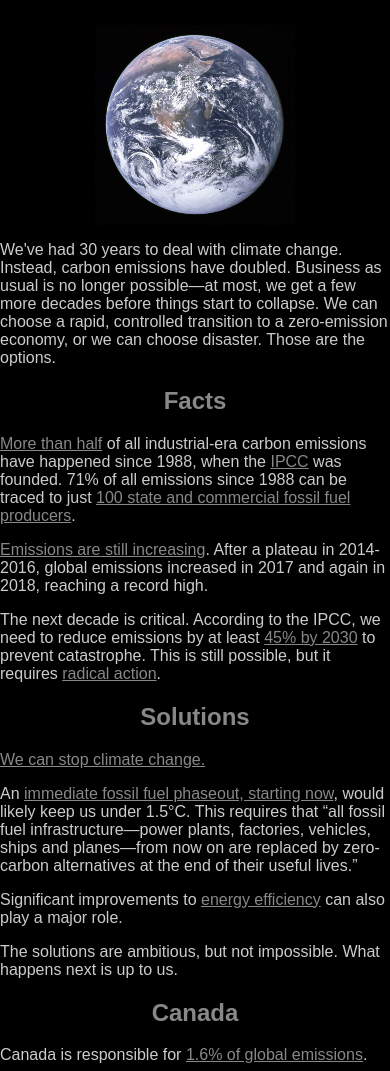
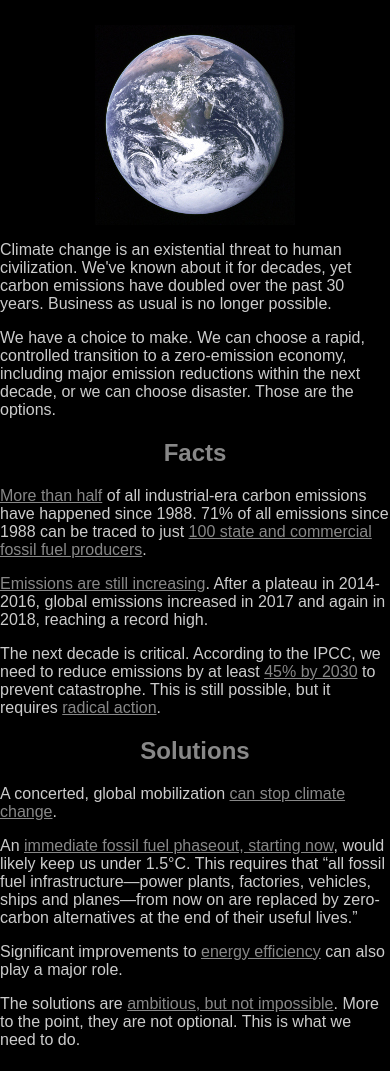
Before and after one commit to textsfornothing/textsfornothing.github.io, a plain HTML site: page climatechange.html in a window 390 px wide. Shown: the top 1071 px of the page. Drawn offline with Linux system fonts and the light colour scheme.

Commit message:
climate change: tweak text, add links to Climate Mobilization Victory Plan and facts on Canadian clean energy sector

```diff
--- a/climatechange.html
+++ b/climatechange.html
@@ -39,11 +39,13 @@
 
 <img src="earth.jpg"/>
 
-<p>We've had 30 years to deal with climate change. Instead, carbon emissions have doubled. Business as usual is no longer possible&mdash;at most, we get a few more decades before things start to collapse. We can choose a rapid, controlled transition to a zero-emission economy, or we can choose disaster. Those are the options.</p>
+<p>Climate change is an existential threat to human civilization. We've known about it for decades, yet carbon emissions have doubled over the past 30 years. Business as usual is no longer possible.</p>
+
+<p>We have a choice to make. We can choose a rapid, controlled transition to a zero-emission economy, including major emission reductions within the next decade, or we can choose disaster. Those are the options.</p>
 
 <h2>Facts</h2>
 
-<p><a href="https://blog.ucsusa.org/peter-frumhoff/global-warming-fact-co2-emissions-since-1988-764">More than half</a> of all industrial-era carbon emissions have happened since 1988, when the <a href="https://www.ipcc.ch/">IPCC</a> was founded. 71% of all emissions since 1988 can be traced to just <a href="https://www.cdp.net/en/articles/media/new-report-shows-just-100-companies-are-source-of-over-70-of-emissions">100 state and commercial fossil fuel producers</a>.</p>
+<p><a href="https://blog.ucsusa.org/peter-frumhoff/global-warming-fact-co2-emissions-since-1988-764">More than half</a> of all industrial-era carbon emissions have happened since 1988. 71% of all emissions since 1988 can be traced to just <a href="https://www.cdp.net/en/articles/media/new-report-shows-just-100-companies-are-source-of-over-70-of-emissions">100 state and commercial fossil fuel producers</a>.</p>
 
 <p><a href="https://www.globalcarbonproject.org/carbonbudget/18/infographics.htm">Emissions are still increasing</a>. After a plateau in 2014-2016, global emissions increased in 2017 and again in 2018, reaching a record high.</p>
 
@@ -51,13 +53,13 @@
 
 <h2>Solutions</h2>
 
-<p><a href="https://www.drawdown.org/">We can stop climate change.</a></p>
+<p>A concerted, global mobilization <a href="https://www.drawdown.org/">can stop climate change</a>.</p>
 
 <p>An <a href="https://www.theguardian.com/environment/2019/jan/15/immediate-fossil-fuel-phaseout-could-arrest-climate-change-study">immediate fossil fuel phaseout, starting now</a>, would likely keep us under 1.5&#176;C. This requires that &ldquo;all fossil fuel infrastructure&mdash;power plants, factories, vehicles, ships and planes&mdash;from now on are replaced by zero-carbon alternatives at the end of their useful lives.&rdquo;</p>
 
 <p>Significant improvements to <a href="https://www.carbonbrief.org/world-can-limit-global-warming-one-point-five-improving-energy-efficiency">energy efficiency</a> can also play a major role.</p>
 
-<p>The solutions are ambitious, but not impossible. What happens next is up to us.</p>
+<p>The solutions are <a href="https://www.theclimatemobilization.org/solution">ambitious, but not impossible</a>. More to the point, they are not optional. This is what we need to do.</p>
 
 <h2>Canada</h2>
 
@@ -85,6 +87,8 @@
 
 <p>The transition away from fossil fuels will likely lead to a sharp decline in demand by 2035. This will have a <a href="https://globalnews.ca/news/4253559/canada-alberta-oilsands-financial-crisis-carbon-bubble/">devastating impact</a> on Canada's fossil fuel industry and on the economy as a whole.</p>
 
+<p>Meanwhile, <a href="http://cleanenergycanada.org/report/missing-the-bigger-picture/">Canada's clean energy sector</a> already employs 298,000 people and is growing faster than the rest of the economy.</p>
+
 </div><!--/container-->
 </body>
 </html>
```
